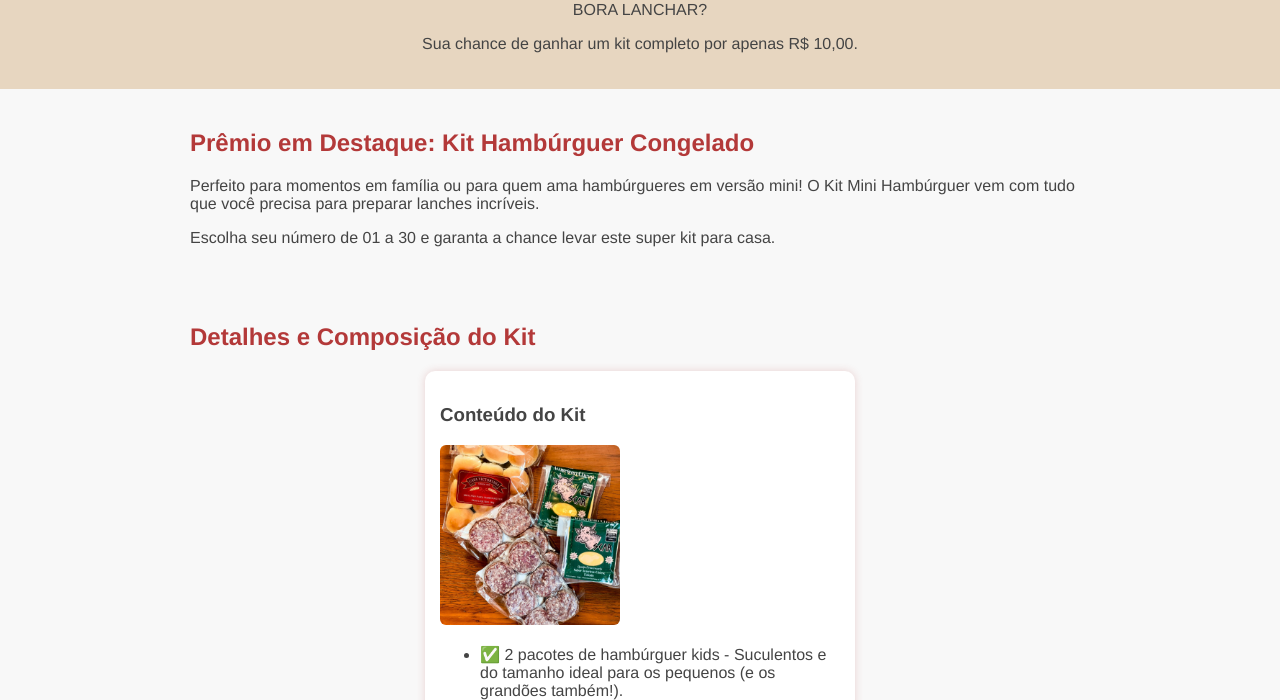
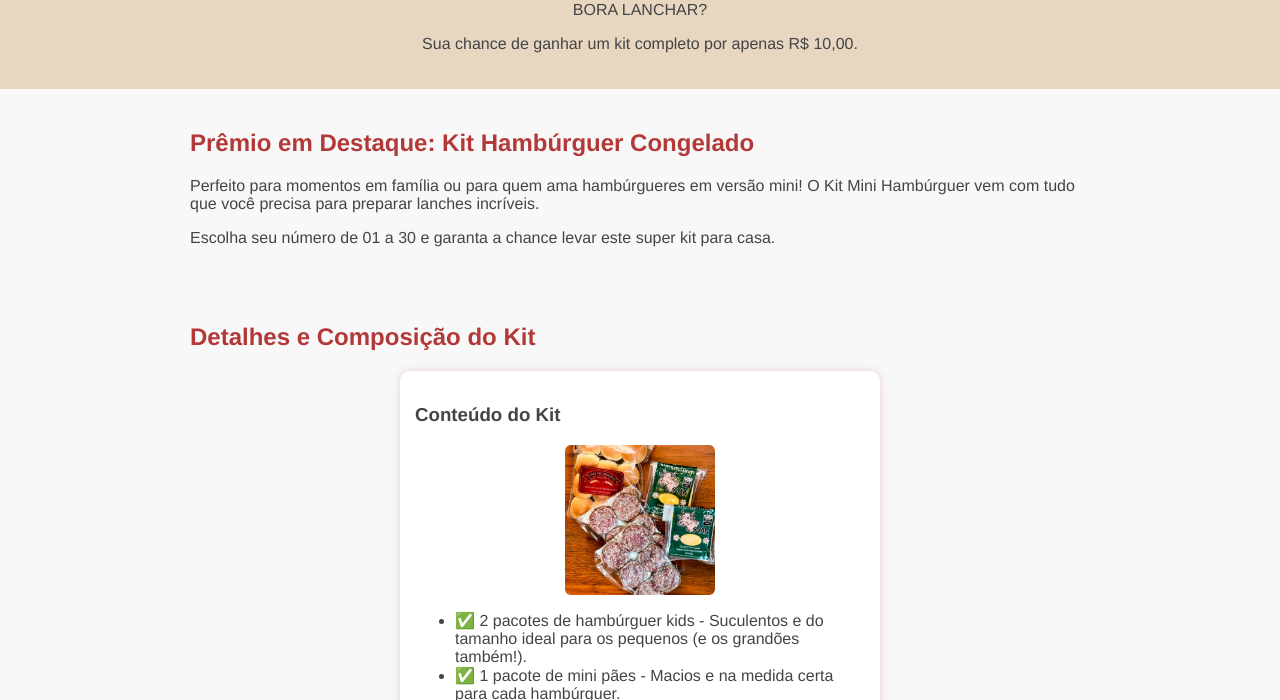
Before and after one commit to oimendes/rifa-kit-churrasco, a plain HTML site: page index.html in a window 1280 px wide. Shown: the part 100-800 px from the top of the page. Drawn offline with Linux system fonts and the light colour scheme; no server answers.

Commit message:
Update style.css

```diff
--- a/style.css
+++ b/style.css
@@ -48,15 +48,18 @@ section {
     border-radius: 10px;
     /* AJUSTE: AUMENTA a largura para não ficar estreito */
     width: 90%;
-    max-width: 400px;
+    max-width: 450px;
     /* AJUSTE: Alinha o texto do item do kit à esquerda para melhor leitura */
     text-align: left;
     box-shadow: 0 0 8px rgba(179, 57, 57, 0.2);
 }
 
 .foto-premio {
-    /* Não será mais usada, mas mantemos a regra */
-    max-width: 180px;
+    /* AJUSTE: Reduz a largura máxima da imagem dentro do quadro */
+    max-width: 150px;
+    height: auto; /* Mantém a proporção */
+    display: block; /* Garante que ela se centralize */
+    margin: 10px auto; /* Centraliza a imagem */
     border-radius: 6px;
 }
 
@@ -189,4 +192,5 @@ section {
     .foto-principal, .qr-code {
         max-width: 200px;
     }
+
 }
```
